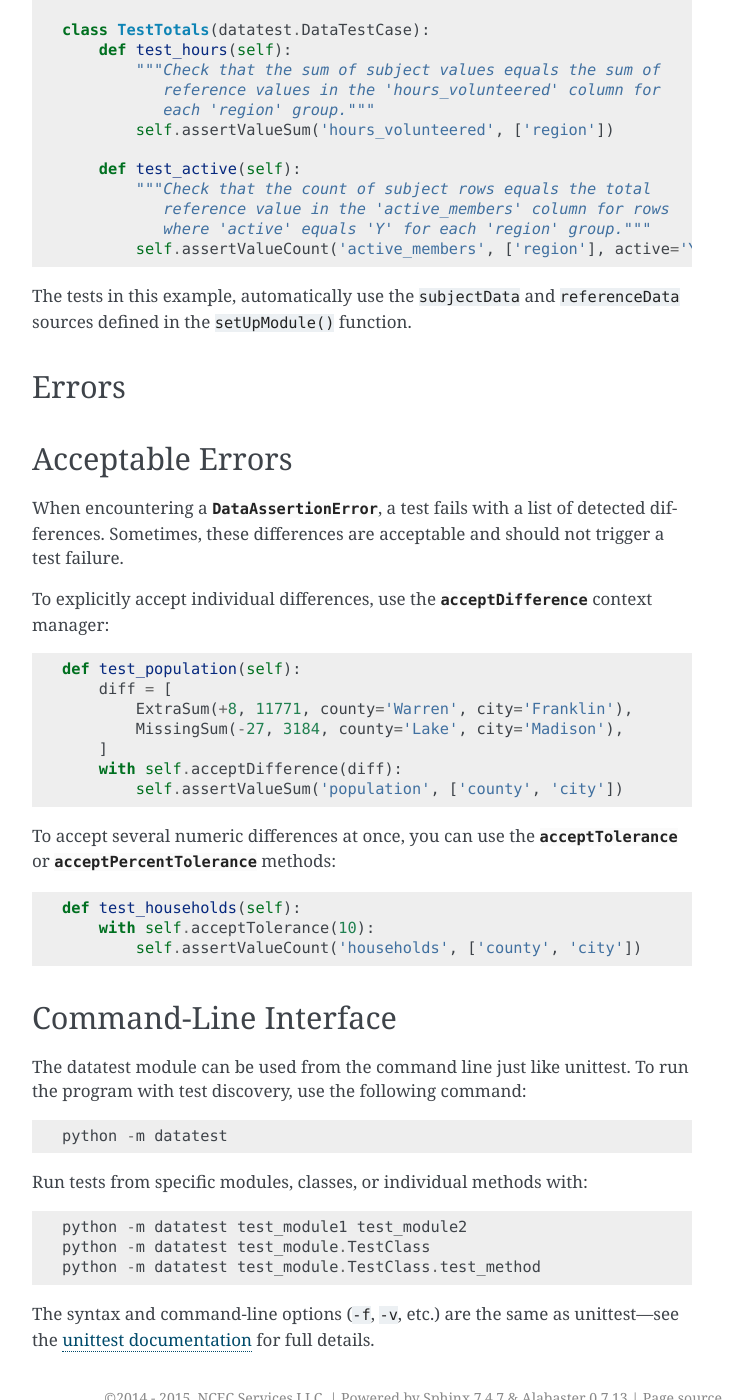
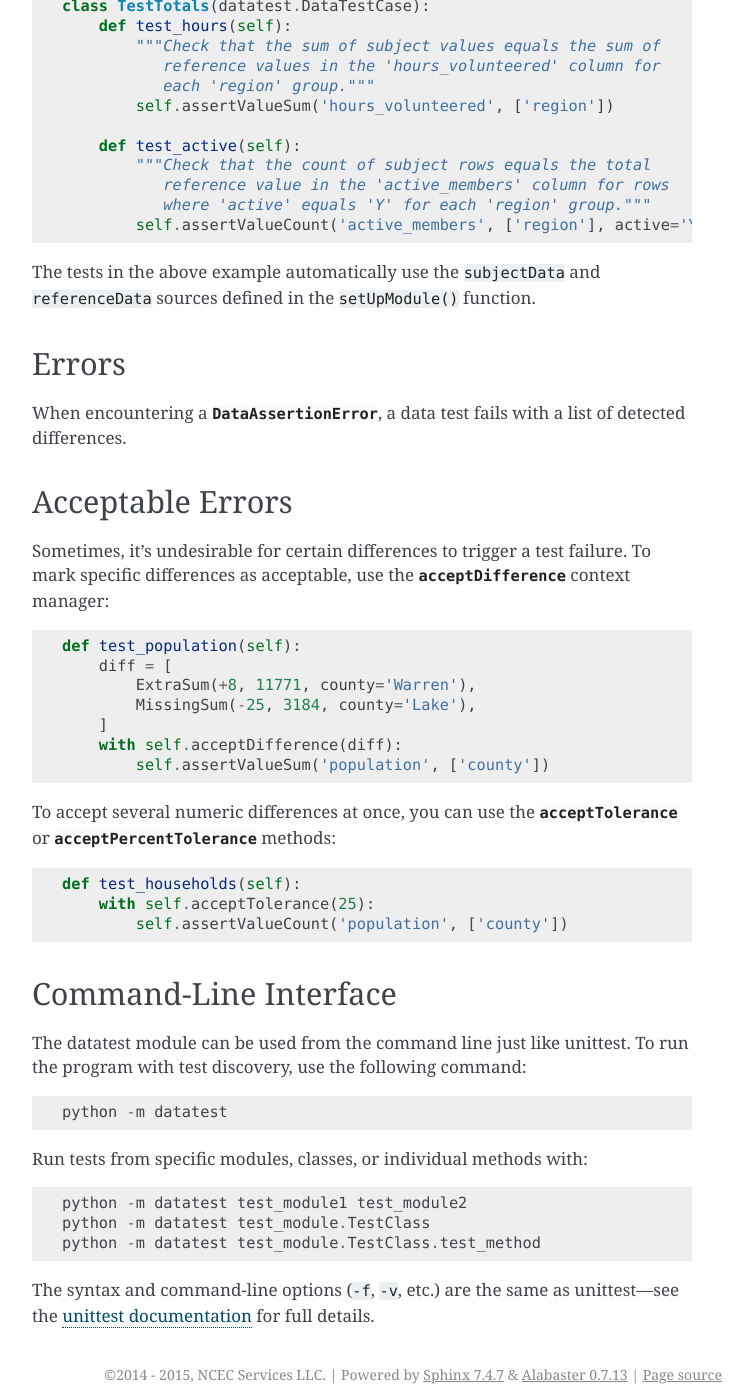
Before and after one commit to shawnbrown/datatest, a Sphinx documentation site: the page built from docs/getting_started.rst, in a window 1280 px wide and 1400 px high, scrolled down 2642 px. Shown: the whole window, without its empty margins (388-1141 px from the left). Built offline with Sphinx 7.4.7, drawn with Linux system fonts in a browser that asks for light colours; some of the changed text lies outside the part shown.

Commit message:
Fix typos and clarify documentation.

```diff
--- a/docs/getting_started.rst
+++ b/docs/getting_started.rst
@@ -67,15 +67,17 @@
     if __name__ == '__main__':
         datatest.main()
 
-The data we want to test is called the subject data and it should be
-defined as a module-level or class-level property named ``subjectData``.
-This property is referenced, internally, by the ``assertValue...()`` and
-``assertColumn...()`` methods.
+
+The data we want to test---the subject of our tests---is stored in
+a property named ``subjectData``.  This property is referenced,
+internally, by the ``assertValue...()`` and ``assertColumn...()``
+methods.
 
 ``subjectData`` is typically defined at the module-level inside a ``setUpModule()``
 function---as shown in the previous example.  However, if it is only
 referenced within a single class, then defining it inside a
 ``setUpClass()`` method is also acceptable::
+
 
     import datatest
 
@@ -142,33 +144,33 @@
                where 'active' equals 'Y' for each 'region' group."""
             self.assertValueCount('active_members', ['region'], active='Y')
 
-The tests in this example, automatically use the ``subjectData`` and
-``referenceData`` sources defined in the ``setUpModule()`` function.
+
+The tests in the above example automatically use the ``subjectData``
+and ``referenceData`` sources defined in the ``setUpModule()`` function.
 
 
 Errors
 ======
 
+When encountering a :class:`DataAssertionError <datatest.DataAssertionError>`,
+a data test fails with a list of detected differences.
 
 
 Acceptable Errors
 =================
 
-When encountering a :class:`DataAssertionError <datatest.DataAssertionError>`,
-a test fails with a list of detected differences.  Sometimes, these
-differences are acceptable and should not trigger a test failure.
-
-To explicitly accept individual differences, use the
+Sometimes, it's undesirable for certain differences to trigger a test
+failure.  To mark specific differences as acceptable, use the
 :meth:`acceptDifference <datatest.DataTestCase.acceptDifference>`
 context manager::
 
     def test_population(self):
         diff = [
-            ExtraSum(+8, 11771, county='Warren', city='Franklin'),
-            MissingSum(-27, 3184, county='Lake', city='Madison'),
+            ExtraSum(+8, 11771, county='Warren'),
+            MissingSum(-25, 3184, county='Lake'),
         ]
         with self.acceptDifference(diff):
-            self.assertValueSum('population', ['county', 'city'])
+            self.assertValueSum('population', ['county'])
 
 To accept several numeric differences at once, you can use the
 :meth:`acceptTolerance <datatest.DataTestCase.acceptTolerance>` or
@@ -176,8 +178,8 @@
 methods::
 
     def test_households(self):
-        with self.acceptTolerance(10):
-            self.assertValueCount('households', ['county', 'city'])
+        with self.acceptTolerance(25):
+            self.assertValueCount('population', ['county'])
 
 
 Command-Line Interface
--- a/docs/reference.rst
+++ b/docs/reference.rst
@@ -64,11 +64,11 @@
 
 The following example asserts that the subject's ``postal_code`` values
 match the reference's ``postal_code`` values but only for records where
-the ``state`` equals ``'Ohio'`` and the ``city`` equals ``Columbus``::
+the ``state`` equals ``'Ohio'`` and the ``city`` equals ``'Columbus'``::
 
     self.assertValueSet('postal_code', state='Ohio', city='Columbus')
 
-This next example makes the same assertion but for records where the
+The next example makes this same assertion but for records where the
 ``state`` equals ``'Indiana'`` *or* ``'Ohio'``::
 
     self.assertValueSet('postal_code', state=['Indiana', 'Ohio'])
```
Also changed, not shown: other parts of docs/getting_started.rst (+3 -3 lines), docs/data_processing.rst (+4 -3 lines), 1 other file.
